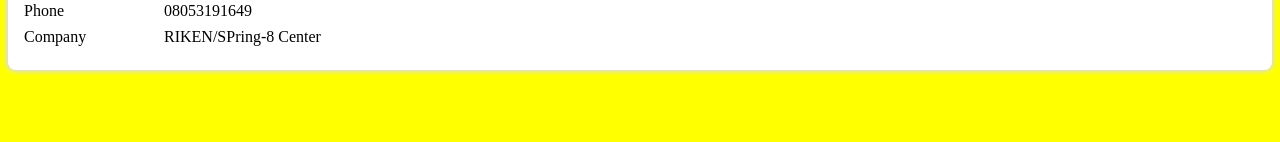
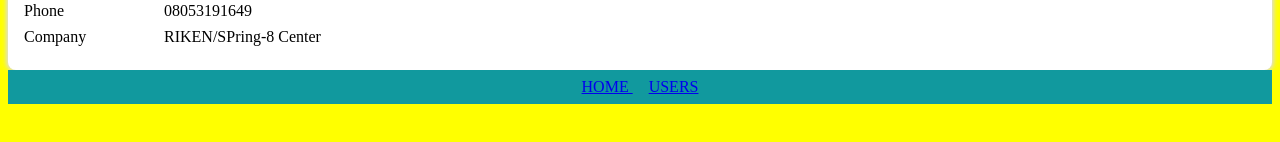
Before and after one commit to kuntaro0524/jak-myself-atomic-design, a React (Create React App) app: page / in a window 1280 px wide. Shown: the part 448-590 px from the top of the page. Built offline with nearby package versions, Linux system fonts and the light colour scheme.

Commit message:
templateの作成４ footerを適当に作ってDefaultLayoutでヘッダとフッタが含まれるレイアウトを表示 from App.js

```diff
--- a/src/App.tsx
+++ b/src/App.tsx
@@ -2,6 +2,7 @@
 import { SearchInput } from "./components/molecules/SearchInput";
 import { UserCard } from "./components/organisms/user/UserCard";
 import { HeaderOnly } from "./components/template/HeaderOnly";
+import { DefaultLayout } from "./components/template/DefaultLayout";
 import { BrowserRouter } from "react-router-dom";
 
 const user = {
@@ -20,10 +21,10 @@
   return (
     <div className="App">
       <BrowserRouter>
-        <HeaderOnly>
+        <DefaultLayout>
           <SearchInput />
           <UserCard user={user} />
-        </HeaderOnly>
+        </DefaultLayout>
       </BrowserRouter>
     </div>
   );
--- /dev/null
+++ b/src/components/atoms/layout/Hooter.jsx
@@ -0,0 +1,22 @@
+import { Link } from "react-router-dom";
+import styled from "styled-components";
+
+export const Footer = () => {
+  return (
+    <SHeader>
+      <SLink to="/"> HOME </SLink>
+      <SLink to="/users"> USERS</SLink>
+    </SHeader>
+  );
+};
+
+const SHeader = styled.header`
+  background-color: #11999e;
+  text-align: center;
+  padding: 8px 0;
+`;
+
+// 既存のコンポーネントにスタイルを当てる場合→便利！
+const SLink = styled(Link)`
+  margin: 0 8px;
+`;
--- a/src/components/template/DefaultLayout.jsx
+++ b/src/components/template/DefaultLayout.jsx
@@ -0,0 +1,13 @@
+import { Header } from "../atoms/layout/Header";
+import { Footer } from "../atoms/layout/Hooter";
+
+export const DefaultLayout = (props) => {
+  const { children } = props;
+  return (
+    <>
+      <Header />
+      {children}
+      <Footer />
+    </>
+  );
+};
```
Also changed, not shown: 1 other file (tests, documents, lock files or other folders).
